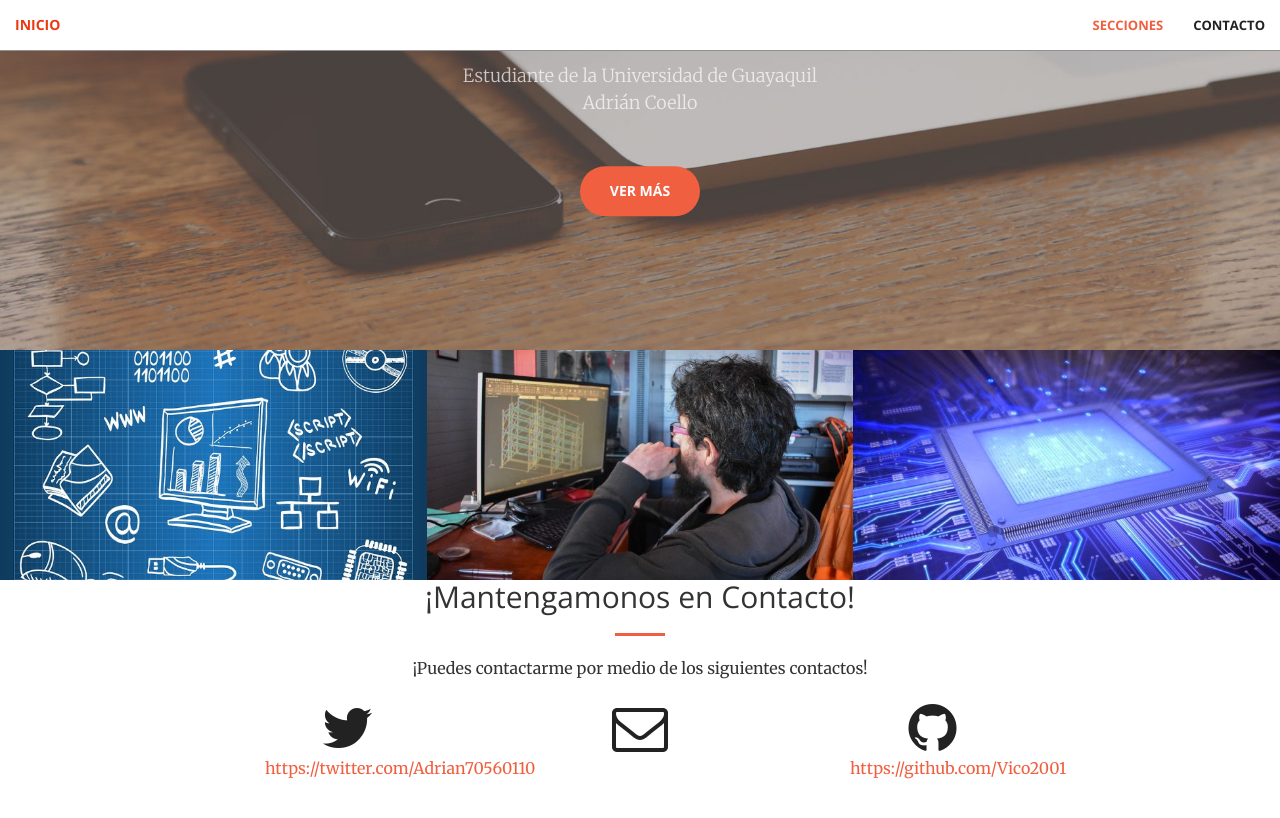
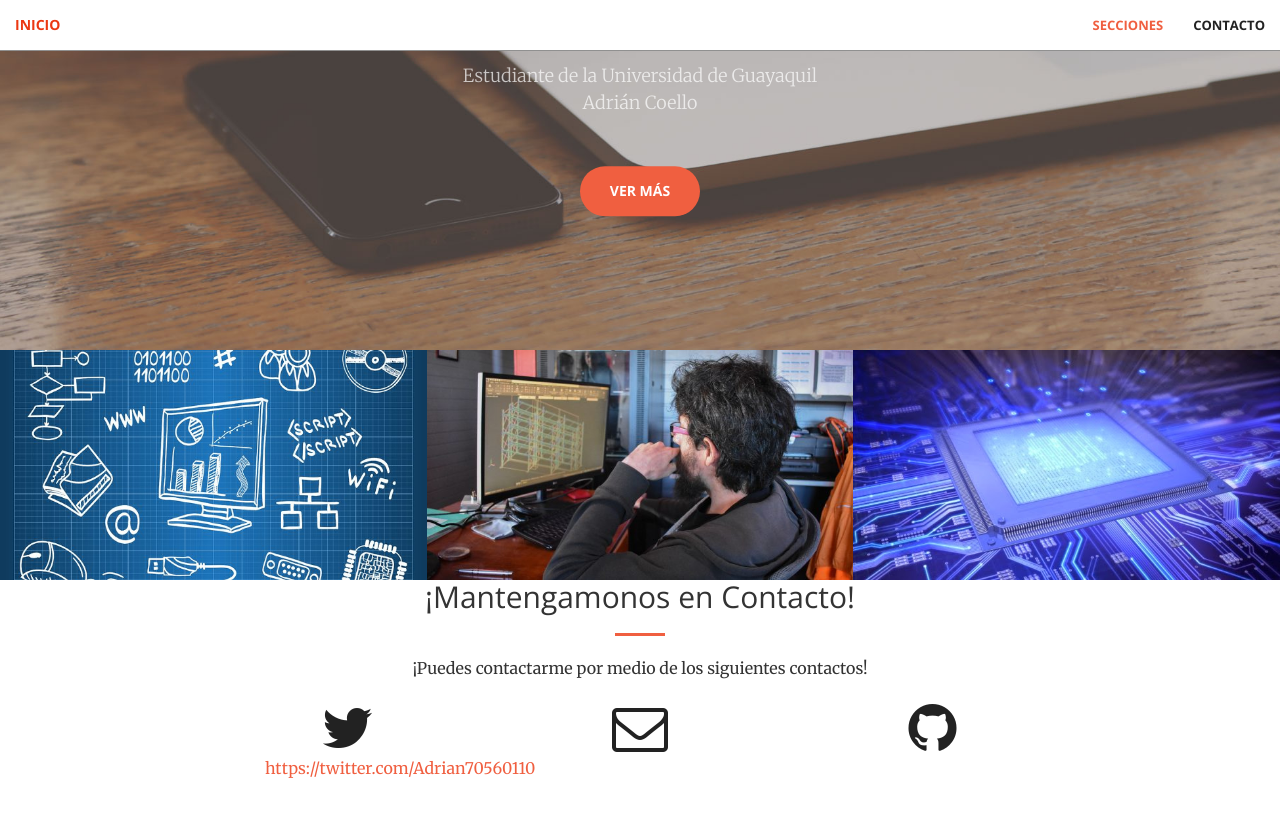
Before and after one commit to Vico2001/Vico01.github.io, a Jekyll site: the page built from index.html, in a window 1280 px wide and 900 px high, scrolled down 550 px. Shown: the top 818 px of the window. Built offline with Jekyll 4.4.1, drawn with Linux system fonts in a browser that asks for light colours.

Commit message:
Update contact.html

```diff
--- a/_includes/contact.html
+++ b/_includes/contact.html
@@ -21,7 +21,7 @@
         <div class="col-lg-2 col-lg-offset-1 text-center">
             <a href="https://github.com/{{ site.github_username }}">
             <i class="fa fa-github fa-3x wow bounceIn" data-wow-delay=".1s"></i>
-                <p>{{ site.github_username }}</p>
+                <p>{{ https://github.com/Vico2001 }}</p>
             </a>
         </div>
 
```
